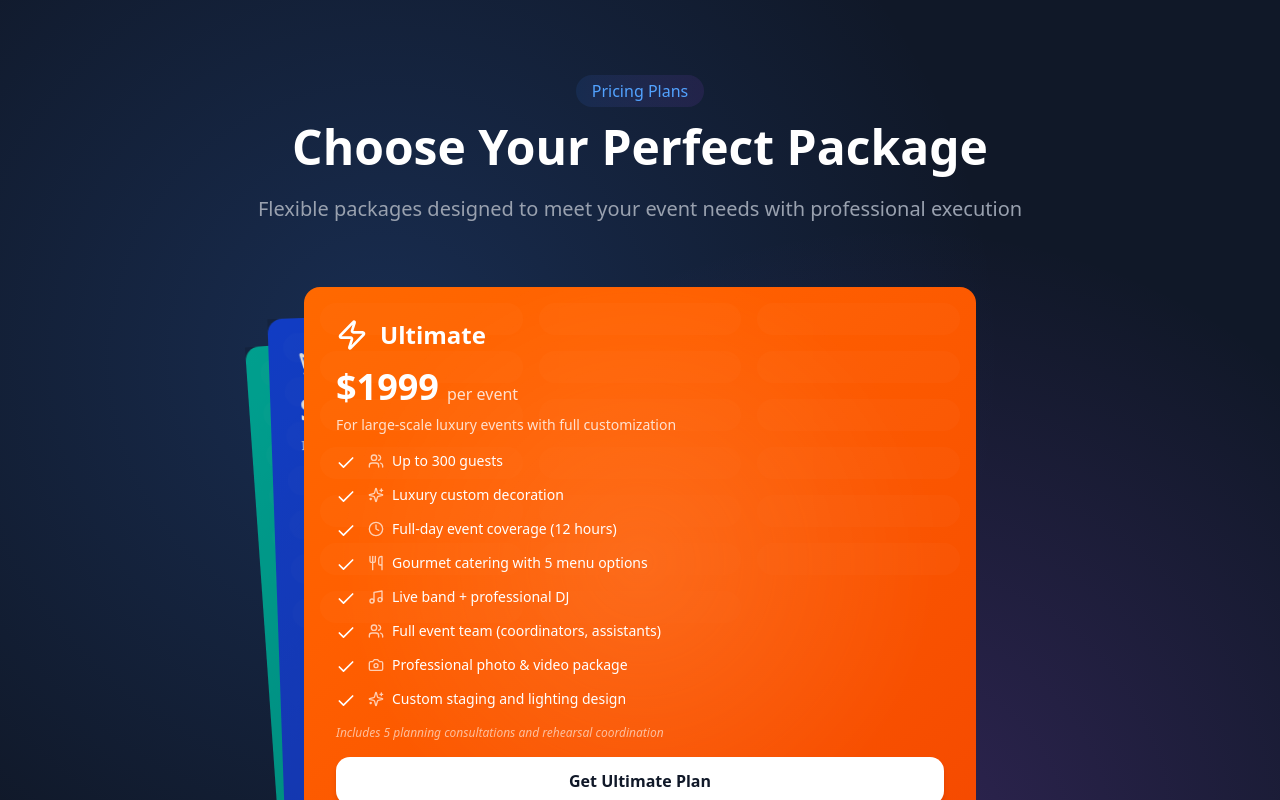
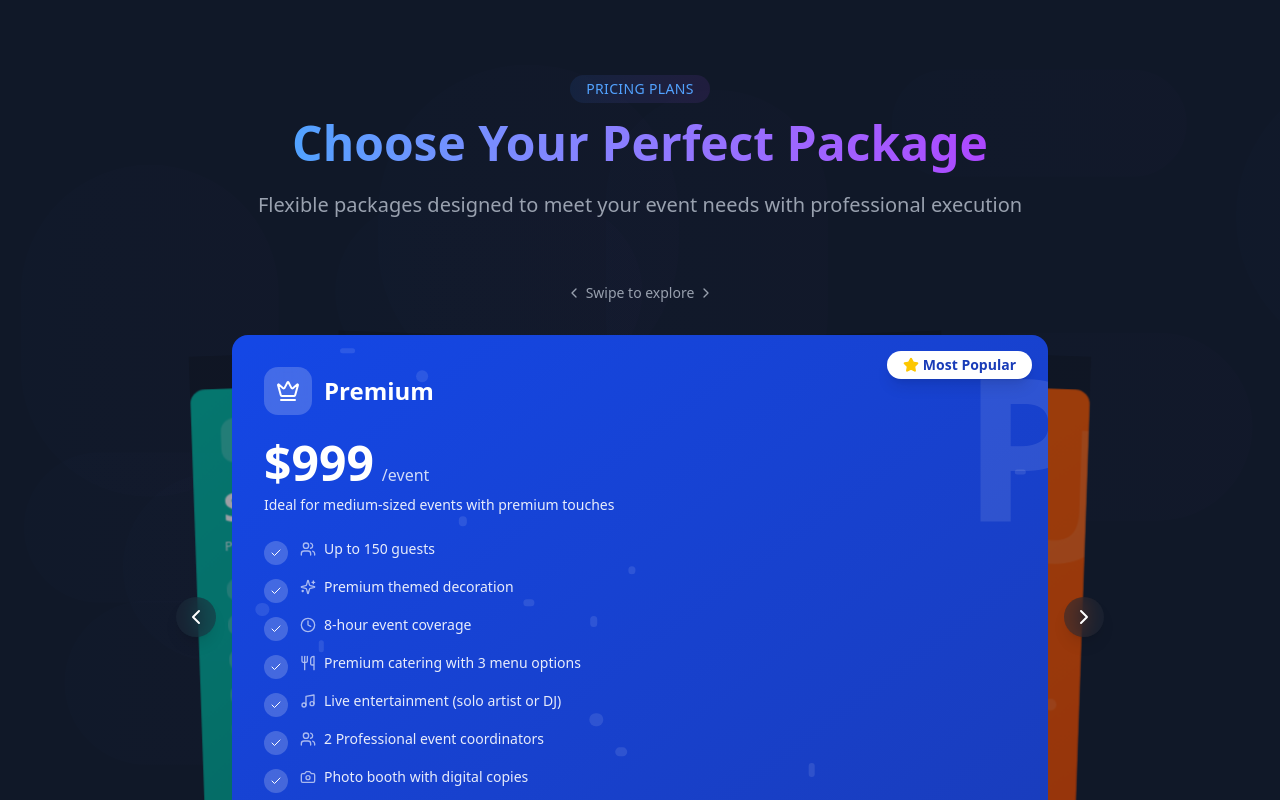
Before and after one commit to samZero-0/ecovision-partners, a Next.js app: page / in a window 1280 px wide. Shown: the part 3820-4620 px from the top of the page. Built offline with nearby package versions, Linux system fonts and the light colour scheme; no server answers.

Commit message:
pricing section improved

```diff
--- a/src/components/Pricing.tsx
+++ b/src/components/Pricing.tsx
@@ -4,7 +4,7 @@ import { useState, useEffect } from 'react';
 import { motion } from 'framer-motion';
 import { Swiper, SwiperSlide } from 'swiper/react';
 import { EffectCards, Autoplay } from 'swiper/modules';
-import { Check, Star, Crown, Zap, Users, Calendar, Gift, Shield, Clock, MapPin, Music, Camera, Utensils, Sparkles } from 'lucide-react';
+import { Check, Star, Crown, Zap, Users, Calendar, Gift, Shield, Clock, MapPin, Music, Camera, Utensils, Sparkles, ChevronLeft, ChevronRight } from 'lucide-react';
 
 // Import Swiper styles
 import 'swiper/css';
@@ -12,6 +12,7 @@ import 'swiper/css/effect-cards';
 
 const PricingPackages = () => {
   const [mounted, setMounted] = useState(false);
+  const [activeIndex, setActiveIndex] = useState(0);
 
   useEffect(() => {
     setMounted(true);
@@ -24,6 +25,7 @@ const PricingPackages = () => {
       price: 499,
       description: "Perfect for small events and gatherings",
       color: "from-teal-500 to-teal-600",
+      bgPattern: "teal",
       features: [
         { text: "Up to 50 guests", icon: Users },
         { text: "Basic venue decoration", icon: Sparkles },
@@ -34,7 +36,8 @@ const PricingPackages = () => {
         { text: "Venue selection assistance", icon: MapPin },
         { text: "Basic event insurance", icon: Shield }
       ],
-      note: "Additional services available at extra cost"
+      note: "Additional services available at extra cost",
+      logo: "B"
     },
     {
       name: "Premium",
@@ -42,6 +45,7 @@ const PricingPackages = () => {
       price: 999,
       description: "Ideal for medium-sized events with premium touches",
       color: "from-blue-700 to-blue-800",
+      bgPattern: "blue",
       popular: true,
       features: [
         { text: "Up to 150 guests", icon: Users },
@@ -55,7 +59,8 @@ const PricingPackages = () => {
         { text: "Comprehensive event insurance", icon: Shield },
         { text: "Vendor management for 3 suppliers", icon: Gift }
       ],
-      note: "Includes 2 planning consultations"
+      note: "Includes 2 planning consultations",
+      logo: "P"
     },
     {
       name: "Ultimate",
@@ -63,6 +68,7 @@ const PricingPackages = () => {
       price: 1999,
       description: "For large-scale luxury events with full customization",
       color: "from-orange-500 to-orange-600",
+      bgPattern: "orange",
       features: [
         { text: "Up to 300 guests", icon: Users },
         { text: "Luxury custom decoration", icon: Sparkles },
@@ -77,7 +83,8 @@ const PricingPackages = () => {
         { text: "Full vendor management (up to 8 suppliers)", icon: Gift },
         { text: "Pre-event venue walkthrough", icon: MapPin }
       ],
-      note: "Includes 5 planning consultations and rehearsal coordination"
+      note: "Includes 5 planning consultations and rehearsal coordination",
+      logo: "U"
     }
   ];
 
@@ -108,9 +115,31 @@ const PricingPackages = () => {
 
   return (
     <section className="py-20 bg-gray-900 relative overflow-hidden">
-      {/* Background Effects */}
-      <div className="absolute inset-0 bg-[radial-gradient(circle_at_30%_30%,rgba(59,130,246,0.2),transparent_50%)]" />
-      <div className="absolute inset-0 bg-[radial-gradient(circle_at_70%_70%,rgba(168,85,247,0.2),transparent_50%)]" />
+      {/* Animated Background Elements */}
+      <div className="absolute inset-0 overflow-hidden">
+        {[...Array(20)].map((_, i) => (
+          <motion.div
+            key={i}
+            className="absolute rounded-full bg-gradient-to-r from-blue-500/10 to-purple-500/10"
+            style={{
+              width: Math.random() * 300 + 100,
+              height: Math.random() * 300 + 100,
+              left: `${Math.random() * 100}%`,
+              top: `${Math.random() * 100}%`,
+              opacity: 0.1
+            }}
+            animate={{
+              x: [0, (Math.random() - 0.5) * 100],
+              y: [0, (Math.random() - 0.5) * 100],
+              transition: {
+                duration: Math.random() * 30 + 20,
+                repeat: Infinity,
+                repeatType: "reverse"
+              }
+            }}
+          />
+        ))}
+      </div>
 
       <div className="container mx-auto px-4 relative">
         {/* Header */}
@@ -119,9 +148,9 @@ const PricingPackages = () => {
             initial={{ opacity: 0, y: 20 }}
             whileInView={{ opacity: 1, y: 0 }}
             viewport={{ once: true }}
-            className="inline-block px-4 py-1 rounded-full bg-gradient-to-r from-blue-500/10 to-purple-500/10 text-blue-400 mb-4"
+            className="inline-block px-4 py-1 rounded-full bg-gradient-to-r from-blue-500/10 to-purple-500/10 text-blue-400 mb-4 text-sm font-medium tracking-wide"
           >
-            Pricing Plans
+            PRICING PLANS
           </motion.span>
 
           <motion.h2
@@ -131,7 +160,9 @@ const PricingPackages = () => {
             transition={{ delay: 0.1 }}
             className="text-4xl md:text-5xl font-bold mb-6 text-white"
           >
-            Choose Your Perfect Package
+            <span className="bg-clip-text text-transparent bg-gradient-to-r from-blue-400 to-purple-500">
+              Choose Your Perfect Package
+            </span>
           </motion.h2>
 
           <motion.p
@@ -146,75 +177,153 @@ const PricingPackages = () => {
         </div>
 
         {/* 3D Card Slider */}
-        <div className="md:w-2xl mx-auto mb-20">
+        <div className="relative max-w-4xl mx-auto mb-20 px-10">
+          {/* Navigation Arrows */}
+          <div className="absolute inset-y-0 left-0 flex items-center z-10">
+            <button className="p-2 rounded-full bg-gray-800/50 backdrop-blur-md text-white hover:bg-gray-700 transition-colors shadow-lg -ml-4">
+              <ChevronLeft className="w-6 h-6" />
+            </button>
+          </div>
+          <div className="absolute inset-y-0 right-0 flex items-center z-10">
+            <button className="p-2 rounded-full bg-gray-800/50 backdrop-blur-md text-white hover:bg-gray-700 transition-colors shadow-lg -mr-4">
+              <ChevronRight className="w-6 h-6" />
+            </button>
+          </div>
+
+          {/* Swipe Instruction */}
+          <motion.div
+            className="text-center text-gray-400 text-sm mb-4 flex items-center justify-center gap-2"
+            animate={{ opacity: [0.6, 1, 0.6] }}
+            transition={{ duration: 2, repeat: Infinity }}
+          >
+            <span className="flex items-center gap-1">
+              <ChevronLeft className="w-4 h-4" />
+              Swipe to explore
+              <ChevronRight className="w-4 h-4" />
+            </span>
+          </motion.div>
+
           <Swiper
             effect="cards"
             grabCursor={true}
             modules={[EffectCards, Autoplay]}
             autoplay={{
-              delay: 3000,
-              disableOnInteraction: false,
+              delay: 5000,
+              disableOnInteraction: true,
             }}
             className="w-full"
+            onSlideChange={(swiper) => setActiveIndex(swiper.activeIndex)}
+            spaceBetween={30} // Added space between cards
+            slidesPerView={1} // Makes cards slightly overlap but still visible
+            centeredSlides={true} // Centers the active card
           >
             {packages.map((pkg, index) => (
-              <SwiperSlide key={pkg.name}>
-                <div className={`bg-gradient-to-br ${pkg.color} p-8 rounded-2xl h-[550px] relative overflow-hidden`}>
-                  {/* Background Pattern */}
-                  <div className="absolute inset-0 opacity-10">
-                    <div className="absolute inset-0 bg-[radial-gradient(circle_at_50%_50%,white,transparent_70%)]" />
-                    <div className="grid grid-cols-3 gap-4 p-4">
-                      {Array.from({ length: 20 }).map((_, i) => (
-                        <div key={i} className="w-full h-8 bg-white/20 rounded-full" />
-                      ))}
-                    </div>
+              <SwiperSlide key={pkg.name} className="py-4">
+                <motion.div
+                  initial={{ scale: 0.9, opacity: 0.7 }}
+                  animate={{
+                    scale: activeIndex === index ? 1 : 1,
+                    opacity: activeIndex === index ? 1 : 0.7,
+                    y: activeIndex === index ? 0 : 20
+                  }}
+                  transition={{ type: "spring", stiffness: 300, damping: 20 }}
+                  className={`bg-gradient-to-br ${pkg.color} p-8 rounded-2xl h-[600px] relative overflow-hidden shadow-xl hover:shadow-2xl transition-all duration-300`}
+                >
+                  {/* Watermark Logo */}
+                  <div className="absolute -right-10 -top-10 opacity-10">
+                    <div className="text-[200px] font-black text-white">{pkg.logo}</div>
+                  </div>
+
+                  {/* Floating Particles */}
+                  <div className="absolute inset-0 overflow-hidden">
+                    {[...Array(15)].map((_, i) => (
+                      <motion.div
+                        key={i}
+                        className="absolute rounded-full bg-white/10"
+                        style={{
+                          width: Math.random() * 10 + 5,
+                          height: Math.random() * 10 + 5,
+                          left: `${Math.random() * 100}%`,
+                          top: `${Math.random() * 100}%`,
+                        }}
+                        animate={{
+                          y: [0, (Math.random() - 0.5) * 50],
+                          x: [0, (Math.random() - 0.5) * 50],
+                          transition: {
+                            duration: Math.random() * 10 + 5,
+                            repeat: Infinity,
+                            repeatType: "reverse"
+                          }
+                        }}
+                      />
+                    ))}
                   </div>
 
                   <div className="relative h-full flex flex-col">
                     {pkg.popular && (
-                      <span className="absolute -top-4 -right-4 bg-white px-3 py-1 rounded-full text-sm font-semibold text-purple-600 shadow-lg">
+                      <motion.span
+                        className="absolute -top-4 -right-4 bg-white px-4 py-1 rounded-full text-sm font-bold text-blue-800 shadow-lg flex items-center"
+                        initial={{ scale: 0 }}
+                        animate={{ scale: 1 }}
+                        transition={{ delay: 0.3 }}
+                      >
+                        <Star className="w-4 h-4 mr-1 fill-yellow-400 text-yellow-400" />
                         Most Popular
-                      </span>
+                      </motion.span>
                     )}
 
-                    <div className="flex items-center gap-3 mb-4">
-                      <pkg.icon className="w-8 h-8 text-white" />
+                    <div className="flex items-center gap-3 mb-6">
+                      <div className="w-12 h-12 bg-white/20 rounded-xl flex items-center justify-center backdrop-blur-sm">
+                        <pkg.icon className="w-6 h-6 text-white" />
+                      </div>
                       <h3 className="text-2xl font-bold text-white">{pkg.name}</h3>
                     </div>
 
-                    <div className="mb-4">
+                    <div className="mb-6">
                       <div className="flex items-baseline gap-2">
-                        <span className="text-4xl font-bold text-white">${pkg.price}</span>
-                        <span className="text-white/80">per event</span>
+                        <span className="text-5xl font-bold text-white">${pkg.price}</span>
+                        <span className="text-white/80">/event</span>
                       </div>
-                      <p className="text-white/80 mt-2 text-sm">{pkg.description}</p>
+                      <p className="text-white/90 mt-2 text-sm font-medium">{pkg.description}</p>
                     </div>
 
-                    <div className="flex-grow overflow-y-auto pr-2 custom-scrollbar">
-                      <ul className="space-y-3 mb-4">
+                    <div className="flex-grow overflow-y-auto pr-2 custom-scrollbar mb-4">
+                      <ul className="space-y-3">
                         {pkg.features.map((feature, i) => (
-                          <li key={i} className="flex items-start gap-3 text-white">
-                            <Check className="w-5 h-5 flex-shrink-0 mt-0.5" />
+                          <motion.li
+                            key={i}
+                            className="flex items-start gap-3 text-white/90 group"
+                            initial={{ opacity: 0, x: -10 }}
+                            animate={{ opacity: 1, x: 0 }}
+                            transition={{ delay: i * 0.05 + 0.2 }}
+                          >
+                            <div className="w-6 h-6 bg-white/20 rounded-full flex items-center justify-center mt-0.5 group-hover:bg-white/30 transition-all">
+                              <Check className="w-3 h-3 flex-shrink-0 text-white" />
+                            </div>
                             <div className="flex items-center gap-2">
                               {feature.icon && <feature.icon className="w-4 h-4 opacity-70" />}
-                              <span className="text-sm">{feature.text}</span>
+                              <span className="text-sm font-medium">{feature.text}</span>
                             </div>
-                          </li>
+                          </motion.li>
                         ))}
                       </ul>
                     </div>
 
                     {pkg.note && (
-                      <p className="text-white/60 text-xs mt-2 mb-4 italic">
+                      <p className="text-white/70 text-xs mt-auto mb-4 italic">
                         {pkg.note}
                       </p>
                     )}
 
-                    <button className="w-full bg-white text-gray-900 py-3 rounded-xl font-semibold hover:bg-white/90 transition-colors shadow-md hover:shadow-lg">
+                    <motion.button
+                      className="w-full bg-white text-gray-900 py-3 rounded-xl font-bold hover:bg-white/90 transition-all shadow-lg hover:shadow-xl hover:scale-[1.02] active:scale-95"
+                      whileHover={{ y: -2 }}
+                      whileTap={{ scale: 0.98 }}
+                    >
                       Get {pkg.name} Plan
-                    </button>
+                    </motion.button>
                   </div>
-                </div>
+                </motion.div>
               </SwiperSlide>
             ))}
           </Swiper>
@@ -229,12 +338,16 @@ const PricingPackages = () => {
               whileInView={{ opacity: 1, y: 0 }}
               viewport={{ once: true }}
               transition={{ delay: index * 0.1 }}
-              className="bg-gray-800/50 backdrop-blur-lg rounded-xl p-6 border border-gray-700 hover:border-purple-500/30 transition-colors"
+              whileHover={{ y: -5 }}
+              className="bg-gray-800/50 backdrop-blur-lg rounded-xl p-6 border border-gray-700 hover:border-purple-500/30 transition-all hover:shadow-lg group"
             >
-              <div className="w-12 h-12 bg-gradient-to-br from-teal-500 to-teal-700 rounded-lg flex items-center justify-center mb-4 shadow-lg">
+              <motion.div
+                className="w-12 h-12 bg-gradient-to-br from-teal-500 to-teal-700 rounded-lg flex items-center justify-center mb-4 shadow-lg group-hover:scale-110 transition-transform"
+                whileHover={{ rotate: 10 }}
+              >
                 <feature.icon className="w-6 h-6 text-white" />
-              </div>
-              <h4 className="text-lg font-semibold text-white mb-2">{feature.title}</h4>
+              </motion.div>
+              <h4 className="text-lg font-bold text-white mb-2">{feature.title}</h4>
               <p className="text-gray-400 text-sm">
                 {feature.description}
               </p>
```
